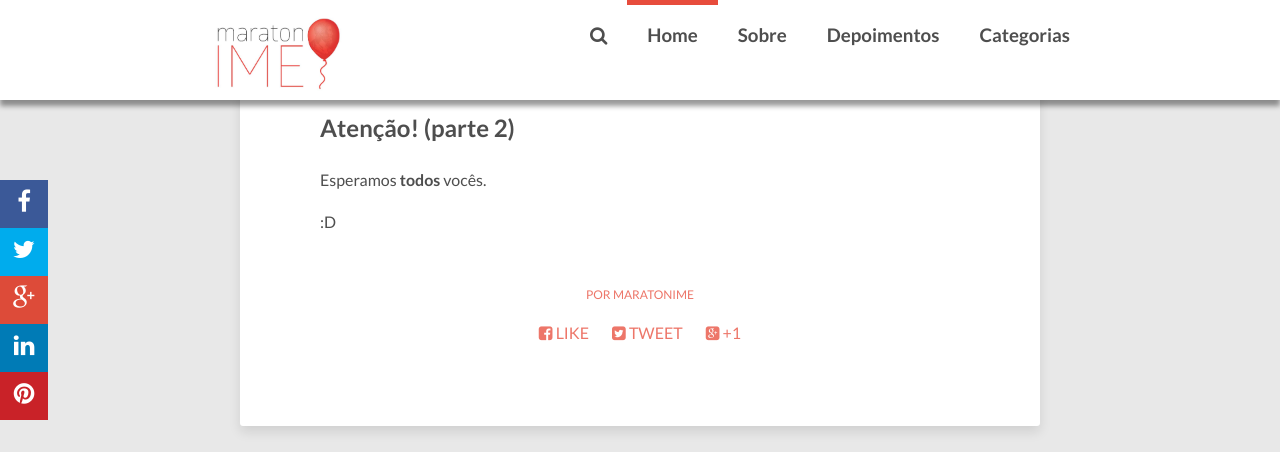
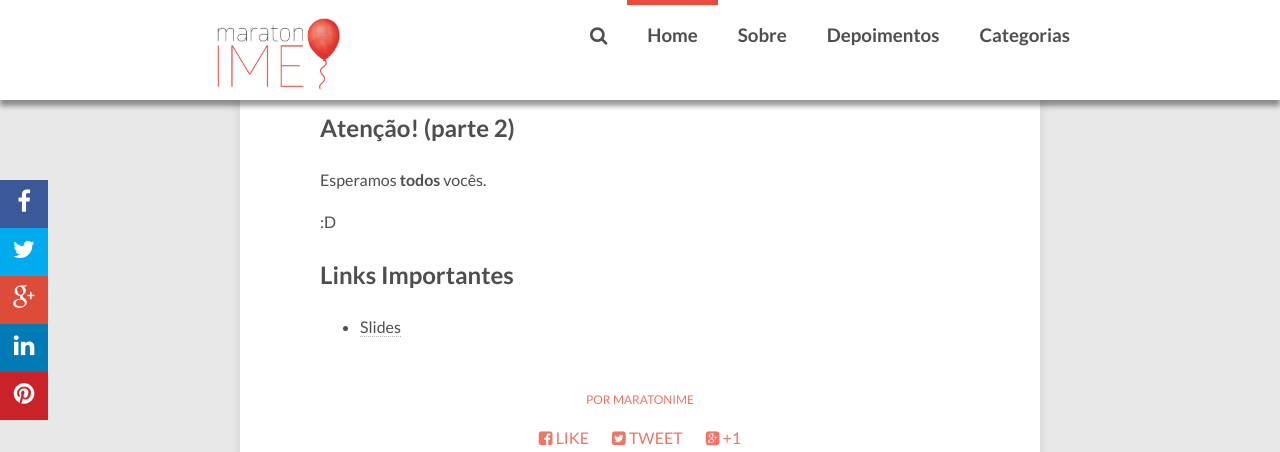
Before and after one commit to maratonusp/blog, a Jekyll site: the page built from _posts/2016-03-02-c-virando-com-o-c.markdown, in a window 1280 px wide and 900 px high, scrolled down 828 px, cut to the strip 0-452 px from the top of the window. Built offline with Jekyll 4.4.1, drawn with Linux system fonts in a browser that asks for light colours; nearby versions of some CDN libraries; comment, search, counter and statistics services are not loaded.

Commit message:
Slides do nathan

```diff
--- a/_posts/2016-03-02-c-virando-com-o-c.markdown
+++ b/_posts/2016-03-02-c-virando-com-o-c.markdown
@@ -26,3 +26,6 @@ ao redor da sala que vocês estudam todo dia.
 Esperamos __todos__ vocês.
 
 :D
+
+## Links Importantes
+- [Slides](http://slides.com/nathanproenca/c-virando-com-c)
```
